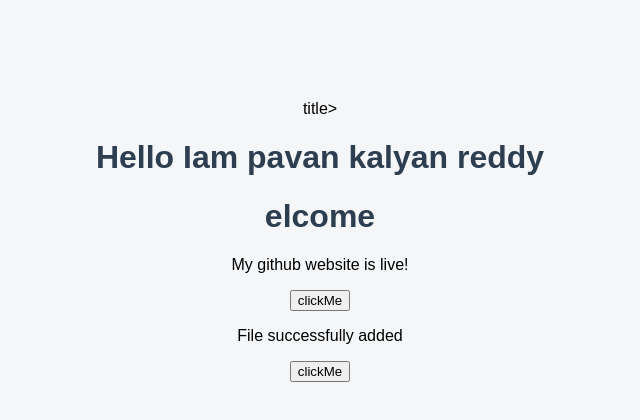
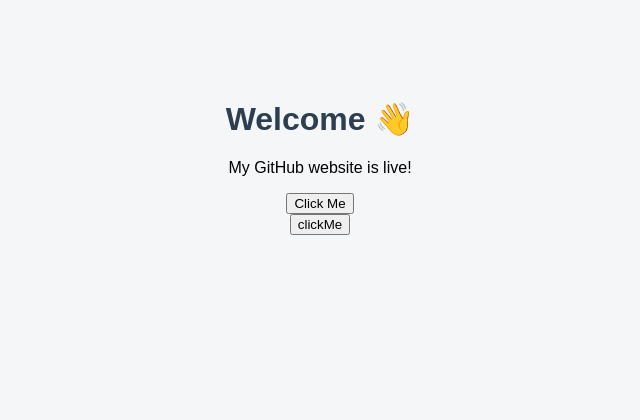
Before and after one commit to pavankalyanreddysura/pavankalyanreddy_30JAN26, a plain HTML site: page index.html in a window 1280 px wide. Shown: the whole page, without its empty margins (320-960 px from the left). Drawn offline with Linux system fonts and the light colour scheme.

Commit message:
Update index.html

```diff
--- a/index.html
+++ b/index.html
@@ -1,19 +1,24 @@
-<link rel="stylesheet"
-  href="style.css">
 <!DOCTYPE html>
 <html>
-  <title>My First Site</title>title>
+<head>
+  <title>My First Website</title>
+  <link rel="stylesheet" href="style.css">
+</head>
+<body>
+  <div class="container">
+    <h1>Welcome 👋</h1>
+    <p>My GitHub website is live!</p>
+    <button onclick="showMessage()">Click Me</button>
+  </div>
+
+  <!-- JS function must be inside <script> tag -->
+  <script>
+    function showMessage() {
+      alert("Hello! This is your first JS message.");
+    }
+  </script>
+</body>
 </html>
-</body>
-<h1>Hello Iam pavan kalyan reddy</h1>
-<div class="container">
-  <h1>elcome</h1>
-  <p>My github website is live!</p>
-  <button
-  oneclick="showmessage()">clickMe
-  </button>
-</div>
-<p>File successfully added</p>
 </body>
 </html>
 <button oneclick="showmessage()">clickMe</button>
```
